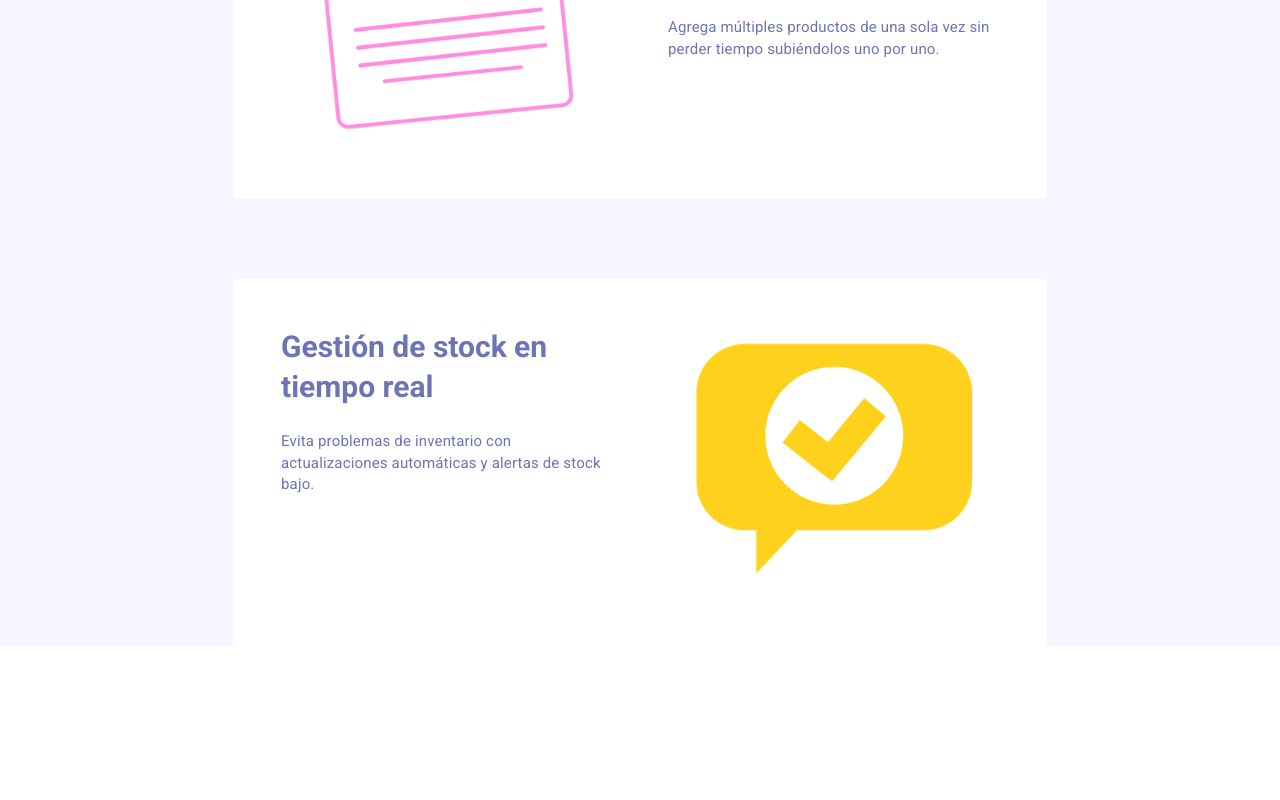
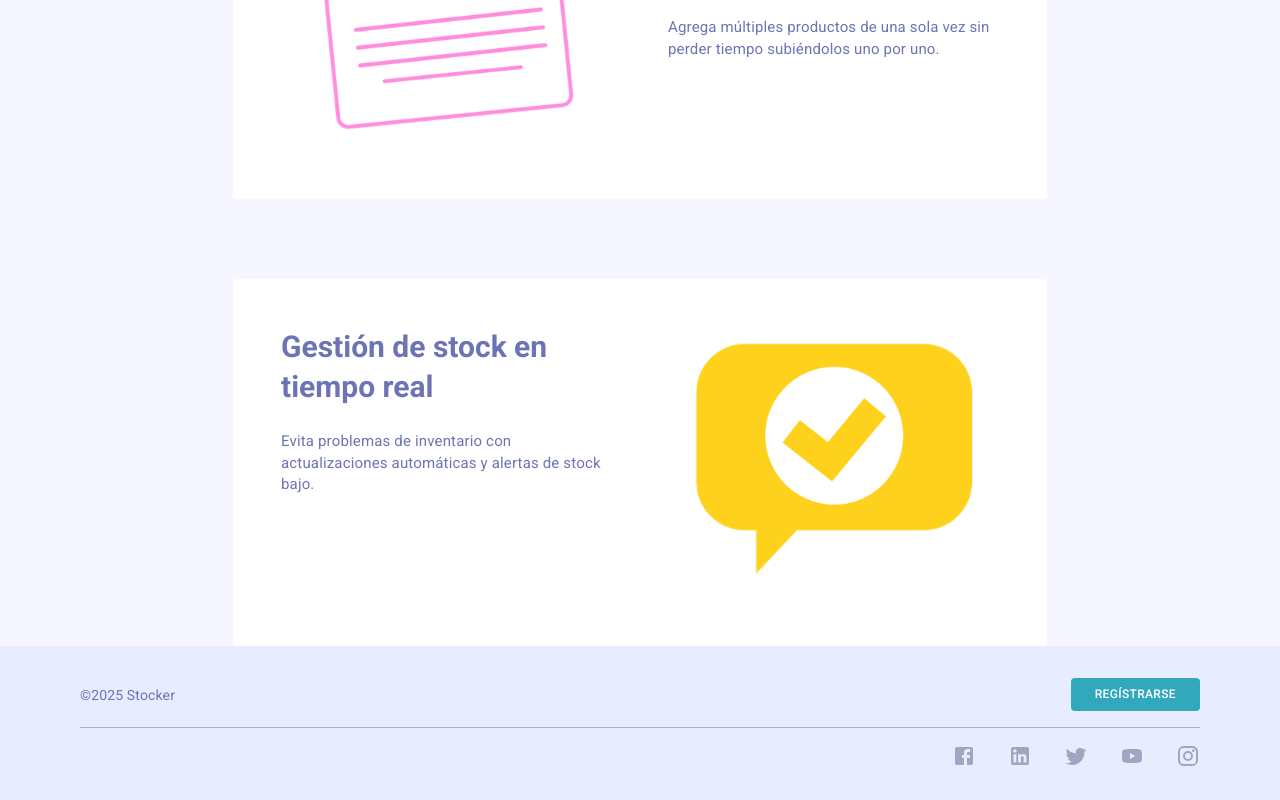
Before and after one commit to No-Country-simulation/equipo-c24-33-t-webapp, a React (Vite) app: page / in a window 1280 px wide. Shown: the part 1569-2369 px from the top of the page. Before the commit the page ends 2215 px from the top, so only its background shows below. Built offline with nearby package versions, Linux system fonts and the light colour scheme.

Commit message:
Add footer

```diff
--- /dev/null
+++ b/src/components/Footer.jsx
@@ -0,0 +1,64 @@
+import React from "react";
+import { useNavigate } from "react-router-dom";
+import { Box, Typography, Divider, Button } from "@mui/material";
+import { Facebook, LinkedIn, Twitter, YouTube, Instagram } from "@mui/icons-material";
+
+export default function Footer() {
+  const navigate = useNavigate();
+
+  return (
+    <Box
+      sx={{
+        backgroundColor: "#E7ECFF",
+        paddingY: 4,
+        paddingX: 10,
+      }}
+    >
+      {/* Sección superior con texto y botón */}
+      <Box
+        sx={{
+          display: "flex",
+          justifyContent: "space-between",
+          alignItems: "center",
+          marginBottom: 2,
+        }}
+      >
+        <Typography variant="body2" sx={{ color: "#6D74B5" }}>
+          ©2025 Stocker
+        </Typography>
+
+        <Button
+          sx={{
+            paddingX: 3,
+            backgroundColor: "#32A8BC",
+            color: "white",
+            fontSize: 12,
+            "&:hover": { backgroundColor: "#2B95A6" },
+          }}
+          onClick={() => navigate("/register")}
+        >
+          Regístrarse
+        </Button>
+      </Box>
+
+      {/* Línea divisoria */}
+      <Divider sx={{ width: "100%", backgroundColor: "#C3C8E0" }} />
+
+      {/* Sección de iconos de redes sociales */}
+      <Box
+        sx={{
+          display: "flex",
+          justifyContent: "End",
+          gap: 2,
+          marginTop: 2,
+        }}
+      >
+        <Facebook sx={{ color: "#A0A5C0" }} />
+        <LinkedIn sx={{ color: "#A0A5C0", marginLeft: 2 }} />
+        <Twitter sx={{ color: "#A0A5C0", marginLeft: 2 }} />
+        <YouTube sx={{ color: "#A0A5C0", marginLeft: 2 }} />
+        <Instagram sx={{ color: "#A0A5C0", marginLeft: 2 }} />
+      </Box>
+    </Box>
+  );
+}
--- a/src/pages/Home.jsx
+++ b/src/pages/Home.jsx
@@ -4,6 +4,7 @@ import Inicio from '../components/Home';
 import Features from '../components/Features';
 import Benefits from '../components/Benefits';
 import Contact from '../components/Contact';
+import Footer from '../components/Footer';
 import '../assets/styles/Home.css';
 
 const Home = () => {
@@ -14,6 +15,7 @@ const Home = () => {
                 <Features />
                 <Benefits />
                 <Contact />
+                <Footer />
             </div>
         </div>
     );
```
